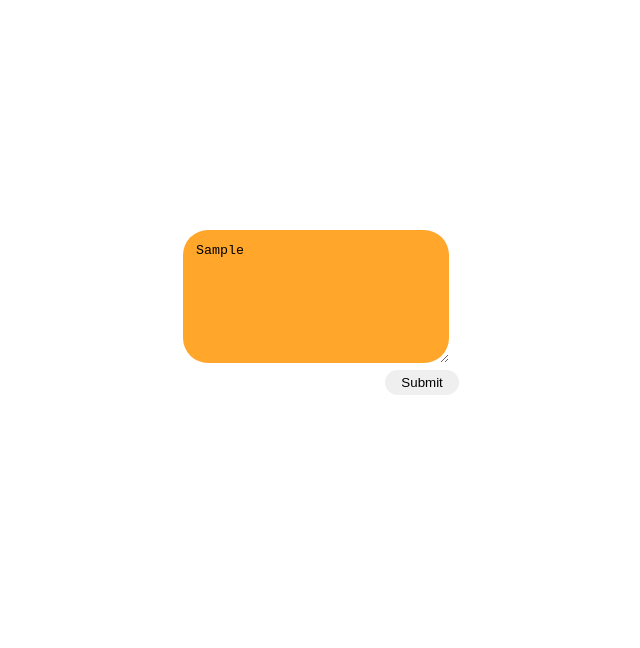
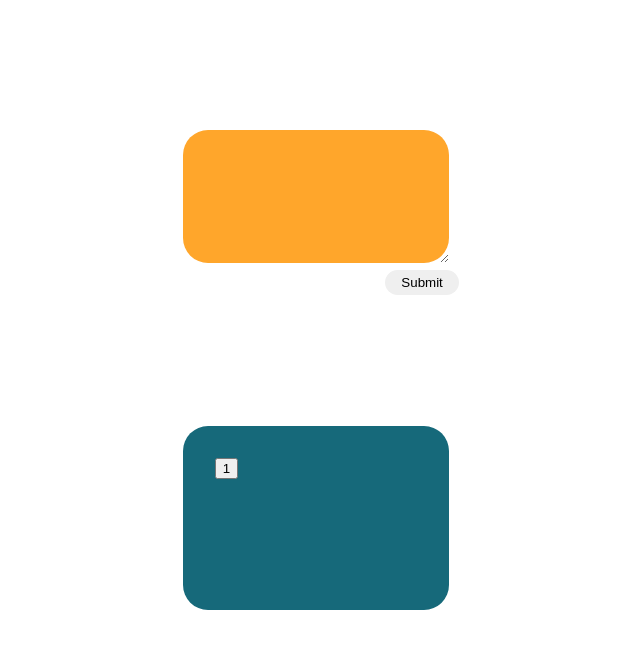
Before and after one commit to bofur24/FrontEnd-Career, a plain HTML site: page Module-3/Projects/JsDiary.html in a window 1280 px wide. Both pictures are taken after typing "Sample" into the empty fields and a click on the button "Submit". Shown: the part 126-774 px from the top of the page, without its empty margins (324-964 px from the left). Drawn offline with Linux system fonts and the light colour scheme.

Commit message:
Moveing on in the Diary Section

```diff
--- a/Module-3/Projects/JsDiary.html
+++ b/Module-3/Projects/JsDiary.html
@@ -13,6 +13,9 @@
             <textarea class="entry-textbox"></textarea><br>
             <button class="button" type="submit">Submit</button>
         </form>
+        <section id="entries">
+            <div class="entries-nav"></div>
+        </section>
         <script src="js/JsDiary.js"></script>
     </body>
 </html>
--- a/Module-3/Projects/css/JsDiary.css
+++ b/Module-3/Projects/css/JsDiary.css
@@ -32,3 +32,14 @@
     padding: 5px 16px;
     margin-left: 76%;
 }
+
+#entries {
+    background-color: #16697a;
+    color: #ede7e3;
+    font-family: cursive;
+    padding: 2em;
+    max-width: 20em;
+    border: unset;
+    border-radius: 25px;
+    margin-top: 1em;
+}
--- a/Module-3/Projects/js/JsDiary.js
+++ b/Module-3/Projects/js/JsDiary.js
@@ -1,9 +1,28 @@
 
 
-var entryForm = document.getElementById('entryForm')
+
+
+
+const entryForm = document.getElementById('entryForm');
+const entriesSection = document.querySelector('#entries');
+const entryTextbox = document.querySelector('.entry-textbox');
+const entriesNav = document.querySelector('.entries-nav');
+
 
 function addEntryToDom(event) {
     event.preventDefault();
+    const entryDiv = document.createElement('div');
+    entryDiv.className = 'single-entry';
+    entryDiv.innerText = entryTextbox.value;
+    entryDiv.style.display = 'none';
+
+    entriesSection.appendChild(entryDiv);
+    entryTextbox.value = '';
+
+    const displayEntryButton = document.createElement('button');
+    displayEntryButton.className = 'display-entry-button';
+    displayEntryButton.innerText = 1;
+    entriesNav.appendChild(displayEntryButton);
 }
 
 
```
